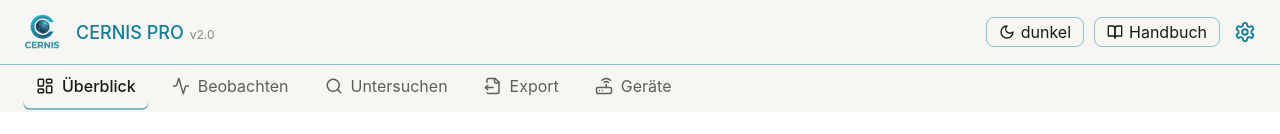
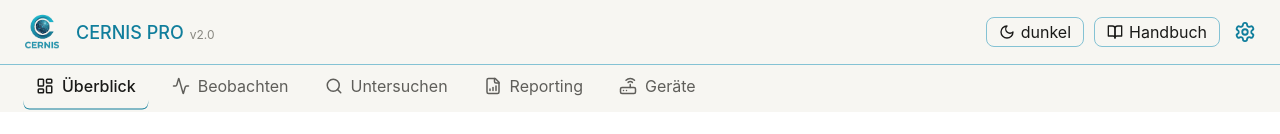
Before and after one commit to ktbdevufg/cernis-pro, a React (Vite) app in the folder frontend/: page / in a window 1280 px wide. Shown: the top 134 px of the page. Built offline with nearby package versions, Linux system fonts and the light colour scheme; no server answers.

Commit message:
Reiter Export zu Reporting umbenennen (Label, Tab-id, Dokument-Icon)

```diff
--- a/frontend/src/App.jsx
+++ b/frontend/src/App.jsx
@@ -10,7 +10,7 @@ import TabNav, { REITER } from "./components/TabNav.jsx";
 // Die grossen Views werden erst bei Bedarf geladen (Code-Splitting), damit der
 // Haupt-Chunk klein bleibt. AppHeader/TabNav bleiben statisch (immer sichtbar).
 const DevicesView = lazy(() => import("./views/DevicesView.jsx"));
-const ExportView = lazy(() => import("./views/ExportView.jsx"));
+const ReportingView = lazy(() => import("./views/ReportingView.jsx"));
 const InvestigateView = lazy(() => import("./views/InvestigateView.jsx"));
 const ManualView = lazy(() => import("./views/ManualView.jsx"));
 const ObserveView = lazy(() => import("./views/ObserveView.jsx"));
@@ -169,7 +169,7 @@ export default function App() {
                   onFunktionGeoeffnet={() => setInvestigateFunktion(null)}
                 />
               )}
-              {activeTab === "export" && <ExportView />}
+              {activeTab === "reporting" && <ReportingView />}
               {activeTab === "devices" && <DevicesView />}
             </>
           )}
--- a/frontend/src/components/TabNav.jsx
+++ b/frontend/src/components/TabNav.jsx
@@ -4,7 +4,7 @@
 // spitz auslaufende Unterlinie in Akzentfarbe (gefüllter SVG-Pfad).
 // Bekommt aktiven Reiter + onChange als Props.
 
-import { Activity, FileOutput, LayoutDashboard, Router, Search } from "lucide-react";
+import { Activity, FileBarChart, LayoutDashboard, Router, Search } from "lucide-react";
 import { useTranslation } from "react-i18next";
 
 import "./TabNav.css";
@@ -14,7 +14,7 @@ export const REITER = [
   { id: "overview", icon: LayoutDashboard },
   { id: "observe", icon: Activity },
   { id: "investigate", icon: Search },
-  { id: "export", icon: FileOutput },
+  { id: "reporting", icon: FileBarChart },
   { id: "devices", icon: Router },
 ];
 
--- a/frontend/src/i18n/de.json
+++ b/frontend/src/i18n/de.json
@@ -165,7 +165,7 @@
     "overview": "Überblick",
     "observe": "Beobachten",
     "investigate": "Untersuchen",
-    "export": "Export",
+    "reporting": "Reporting",
     "devices": "Geräte"
   },
   "placeholder": {
@@ -940,7 +940,7 @@
       }
     }
   },
-  "export": {
+  "reporting": {
     "cards": {
       "report": {
         "title": "Bericht erstellen",
--- a/frontend/src/i18n/en.json
+++ b/frontend/src/i18n/en.json
@@ -165,7 +165,7 @@
     "overview": "Overview",
     "observe": "Observe",
     "investigate": "Investigate",
-    "export": "Export",
+    "reporting": "Reporting",
     "devices": "Devices"
   },
   "placeholder": {
@@ -940,7 +940,7 @@
       }
     }
   },
-  "export": {
+  "reporting": {
     "cards": {
       "report": {
         "title": "Create report",
--- a/frontend/src/views/ExportView.jsx
+++ b/frontend/src/views/ReportingView.jsx
@@ -1,5 +1,5 @@
-// Export-Ansicht (CERNIS PRO 2.0)
-// Kachel-Übersicht der Export-Funktionen. Klick auf eine aktive Kachel öffnet
+// Reporting-Ansicht (CERNIS PRO 2.0)
+// Kachel-Übersicht der Reporting-Funktionen. Klick auf eine aktive Kachel öffnet
 // vorerst einen "in Arbeit"-Platzhalter mit Zurück-Weg.
 //
 // Funktionen:
@@ -19,7 +19,7 @@ import FunctionCard from "../components/FunctionCard.jsx";
 // Kachel-Definition: Schlüssel, Icon, Sperrstatus. Reihenfolge ist verbindlich.
 const FUNKTIONEN = [{ id: "report", icon: FileText, locked: false }];
 
-export default function ExportView() {
+export default function ReportingView() {
   const { t } = useTranslation();
   // null -> Kachel-Übersicht; sonst die geöffnete Funktion.
   const [openFunction, setOpenFunction] = useState(null);
@@ -27,7 +27,7 @@ export default function ExportView() {
   if (openFunction) {
     return (
       <FunctionShell
-        title={t(`export.cards.${openFunction}.title`)}
+        title={t(`reporting.cards.${openFunction}.title`)}
         onBack={() => setOpenFunction(null)}
       >
         <InProgress />
@@ -41,10 +41,10 @@ export default function ExportView() {
         <FunctionCard
           key={id}
           icon={icon}
-          title={t(`export.cards.${id}.title`)}
-          subtitle={t(`export.cards.${id}.subtitle`)}
+          title={t(`reporting.cards.${id}.title`)}
+          subtitle={t(`reporting.cards.${id}.subtitle`)}
           locked={locked}
-          lockedReason={locked ? t(`export.cards.${id}.locked`) : undefined}
+          lockedReason={locked ? t(`reporting.cards.${id}.locked`) : undefined}
           onOpen={() => setOpenFunction(id)}
         />
       ))}
```
